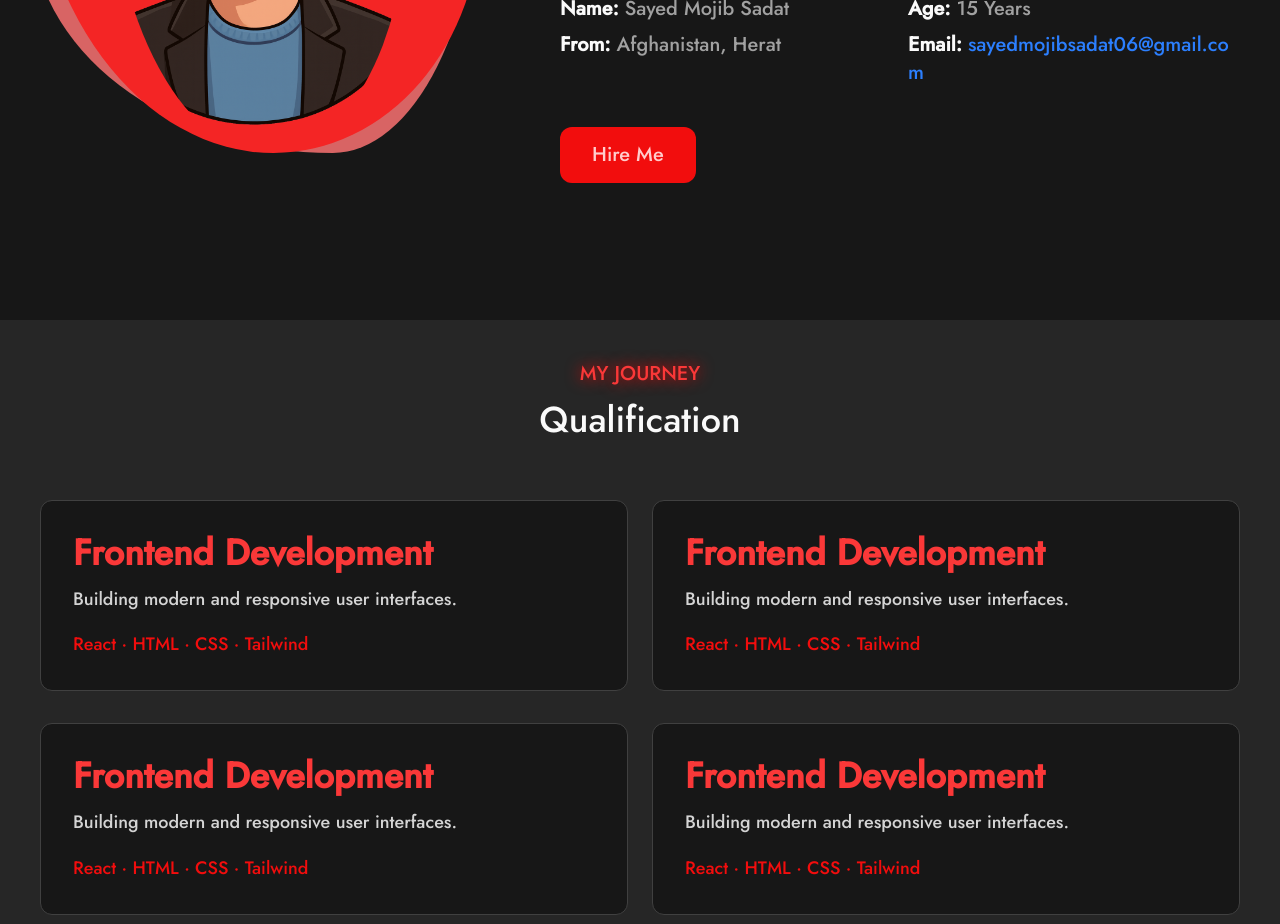
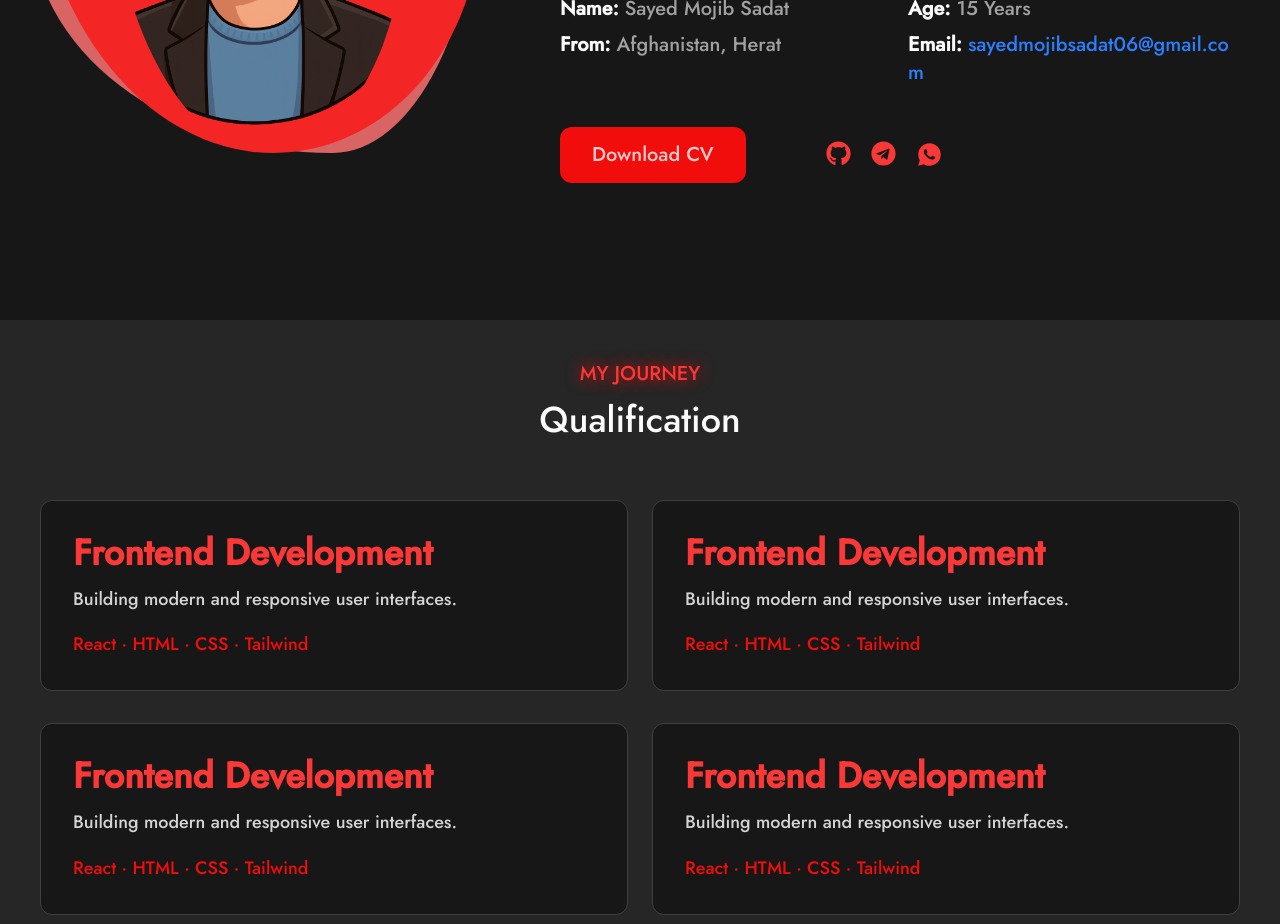
Before and after one commit to SayedMojibSadat/My-Portfolio, a React (Vite) app: page / in a window 1280 px wide. Shown: the part 1280-2204 px from the top of the page. Built offline with nearby package versions, Linux system fonts and the light colour scheme.

Commit message:
Form was connected

```diff
--- a/src/features/about/components/AboutLinks.jsx
+++ b/src/features/about/components/AboutLinks.jsx
@@ -1,4 +1,6 @@
 import React from 'react'
+import { FaGithub, FaTelegram } from "react-icons/fa";
+import { RiWhatsappFill } from "react-icons/ri";
 
 function AboutLinks() {
     return (
@@ -25,10 +27,24 @@ function AboutLinks() {
                     </h1>
                 </div>
             </div>
-            <div className='flex flex-wrap justify-center lg:justify-start gap-4'>
-                <button className='h-12 md:h-14 px-8 bg-red-500 rounded-xl hover:bg-red-700 transition duration-700'>
-                    Hire Me
-                </button>
+            <div className='flex flex-wrap items-center justify-center lg:justify-start gap-20'>
+                <a
+                    href='images/darkMan.png'
+                    download={'Sayed_Mojib_CV.pdf'}
+                    className='h-12 md:h-14 px-8 flex items-center justify-center cursor-pointer bg-red-500 rounded-xl hover:bg-red-700 transition duration-700'>
+                    Download CV
+                </a>
+                <div className='flex gap-5'>
+                    <a href='https://github.com/SayedMojibSadat' target='__blank' className='text-red-400 hover:text-red-600 transition duration-500 md:text-base'>
+                        <FaGithub size={25} />
+                    </a>
+                    <a href='https://t.me/@Sayedmojibsadat' target='__blank' className='text-red-400 hover:text-red-600 transition duration-500 md:text-base'>
+                        <FaTelegram size={25} />
+                    </a>
+                    <a href='https://wa.me/93799117595' target='__blank' className='text-red-400 hover:text-red-600 transition duration-500 md:text-base'>
+                        <RiWhatsappFill size={27} />
+                    </a>
+                </div>
             </div>
         </div>
     )
--- a/src/features/contact/pages/Contact.jsx
+++ b/src/features/contact/pages/Contact.jsx
@@ -32,7 +32,7 @@ function Contact() {
   return (
     <section
       id='contact'
-      className='min-h-screen bg-neutral-800 text-red-100 pt-10 p-5 md:p-10 flex flex-col gap-10'
+      className='min-h-screen scroll-mt-21 bg-neutral-800 text-red-100 pt-10 p-5 md:p-10 flex flex-col gap-10'
     >
       <div className='w-full flex flex-col items-center justify-center gap-3 mb-10'>
         <h2 className='text-xl text-red-400 text-shadow uppercase'>GET IN TOUCH</h2>
--- a/src/features/contact/stores/onSubmit.js
+++ /dev/null
@@ -1,3 +0,0 @@
-
-
-export default onSubmit;
--- a/src/features/footer/Footer.jsx
+++ b/src/features/footer/Footer.jsx
@@ -13,13 +13,13 @@ function Footer() {
                 Designed & Built by <span className='text-red-400'>SayedMojibSadat</span> using React & Tailwind
             </p>
             <div className='flex gap-4 mt-2'>
-                <a href='https://github.com/SayedMojibSadat' className='text-red-400 hover:text-red-600 transition duration-500 md:text-base'>
+                <a href='https://github.com/SayedMojibSadat' target='__blank' className='text-red-400 hover:text-red-600 transition duration-500 md:text-base'>
                     <FaGithub size={20} />
                 </a>
-                <a href='https://t.me/@Sayedmojibsadat' className='text-red-400 hover:text-red-600 transition duration-500 md:text-base'>
+                <a href='https://t.me/@Sayedmojibsadat' target='__blank' className='text-red-400 hover:text-red-600 transition duration-500 md:text-base'>
                     <FaTelegram size={20} />
                 </a>
-                <a href='https://wa.me/93799117595' className='text-red-400 hover:text-red-600 transition duration-500 md:text-base'>
+                <a href='https://wa.me/93799117595' target='__blank' className='text-red-400 hover:text-red-600 transition duration-500 md:text-base'>
                     <IoLogoWhatsapp size={20} />
                 </a>
             </div>
--- a/src/features/home/components/HomeData.jsx
+++ b/src/features/home/components/HomeData.jsx
@@ -2,6 +2,8 @@ import React from 'react'
 import { ReactTyped } from "react-typed";
 
 function HomeData() {
+
+
     return (
         <div className='w-full lg:w-11/20 px-6 md:px-12 text-red-100 flex flex-col items-center lg:items-start text-center lg:text-left justify-center gap-6 md:gap-8'>
             <div className='gap-3 flex flex-col w-full'>
@@ -27,10 +29,30 @@ function HomeData() {
                 I specialize in designing and developing full‑stack applications that merge functionality with aesthetics. My work combines modern frameworks and responsive design to deliver seamless user experiences.
             </p>
             <div className='flex flex-row flex-wrap justify-center lg:justify-start gap-4 text-sm md:text-base lg:text-xl w-full'>
-                <button className='h-11 md:h-14 px-6 md:px-10 bg-red-500 rounded-xl hover:bg-red-700 shadow-lg shadow-red-500/20 transition duration-700 text-white'>
+                <button
+                    onClick={() => {
+                        const contactScroll = document.getElementById('contact')
+                        if (contactScroll) {
+                            contactScroll.scrollIntoView({
+                                behavior: 'smooth',
+                                block: 'start'
+                            });
+                        }
+                    }}
+                    className='h-11 md:h-14 px-6 md:px-10 bg-red-500 rounded-xl hover:bg-red-700 shadow-lg shadow-red-500/20 transition duration-700 text-white'>
                     Hire Me
                 </button>
-                <button className='h-11 md:h-14 px-6 md:px-10 border border-red-500 text-red-500 hover:bg-red-500 hover:text-white transition duration-700 rounded-xl'>
+                <button
+                    onClick={() => {
+                        const portfolioScroll = document.getElementById('portfolio')
+                        if (portfolioScroll) {
+                            portfolioScroll.scrollIntoView({
+                                behavior: 'smooth',
+                                block: 'start'
+                            });
+                        }
+                    }}
+                    className='h-11 md:h-14 px-6 md:px-10 border border-red-500 text-red-500 hover:bg-red-500 hover:text-white transition duration-700 rounded-xl'>
                     Portfolio
                 </button>
             </div>
--- a/src/features/portfolio/pages/Portfolio.jsx
+++ b/src/features/portfolio/pages/Portfolio.jsx
@@ -29,7 +29,7 @@ function Portfolio() {
   return (
     <section
       id='portfolio'
-      className='min-h-screen bg-neutral-900 text-red-100 pt-10 p-5 md:p-10 flex flex-col gap-15'
+      className='min-h-screen scroll-mt-21 bg-neutral-900 text-red-100 pt-10 p-5 md:p-10 flex flex-col gap-15'
     >
       <div className='w-full flex flex-col items-center justify-center gap-3 mb-10'>
         <h2 className='text-xl text-red-400 text-shadow uppercase'>My Portfolio</h2>
--- a/src/features/shared/components/Header.jsx
+++ b/src/features/shared/components/Header.jsx
@@ -50,7 +50,13 @@ function Header() {
               className={`w-full text-center py-4 text-lg hover:bg-neutral-900 transition-colors duration-200 ${item.id === 'home' ? 'text-red-400 font-bold' : 'text-red-100 hover:text-red-400'
                 }`}
               onClick={() => {
-                window.scrollTo({ top: item.mScroll, behavior: 'smooth' })
+                const pageScroll = document.getElementById(navItems.id)
+                if (pageScroll) {
+                  pageScroll.scrollIntoView({
+                    behavior: 'smooth',
+                    block: 'start'
+                  });
+                }
                 setIsOpen(false)
               }}
             >
```
